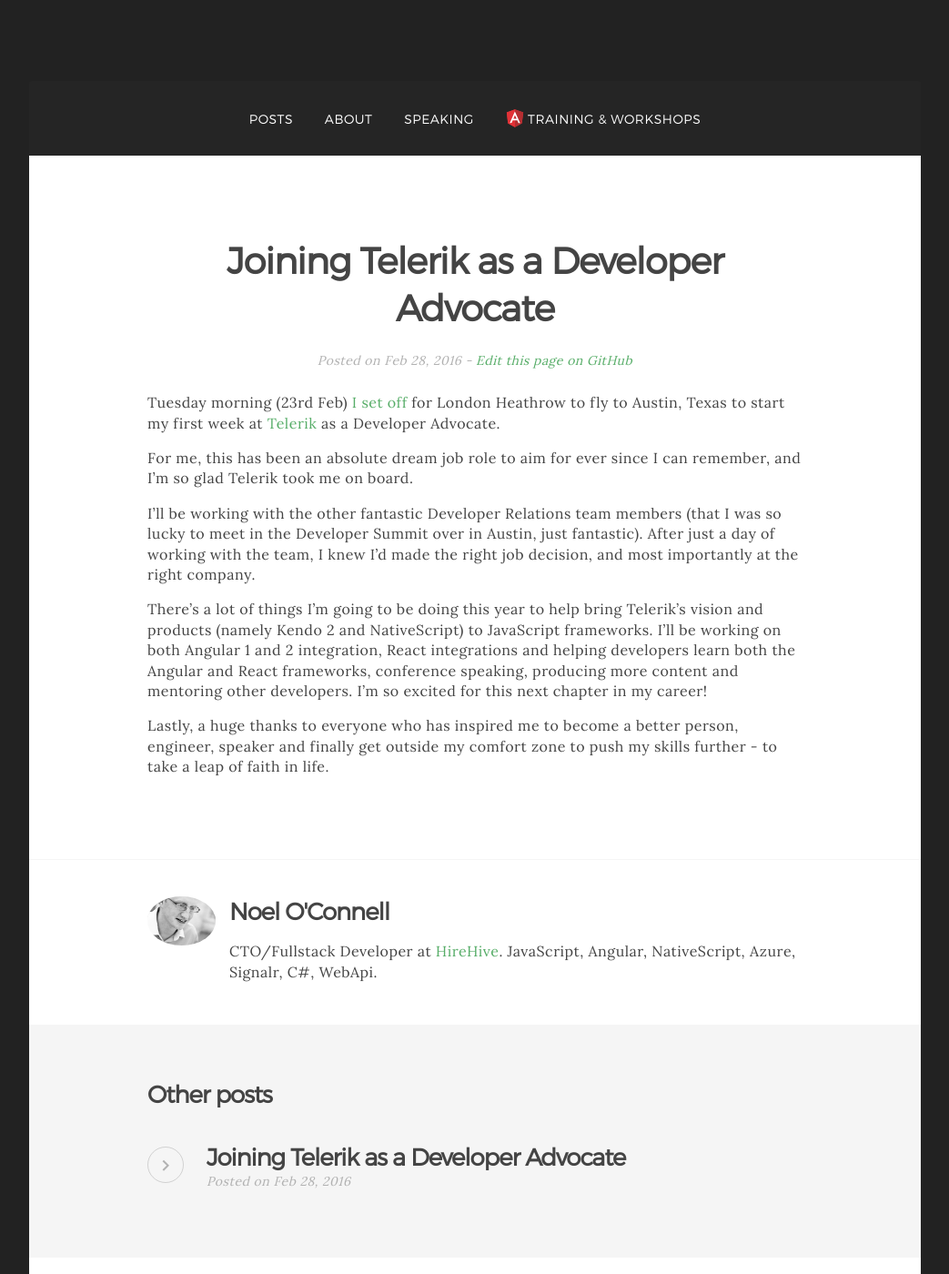
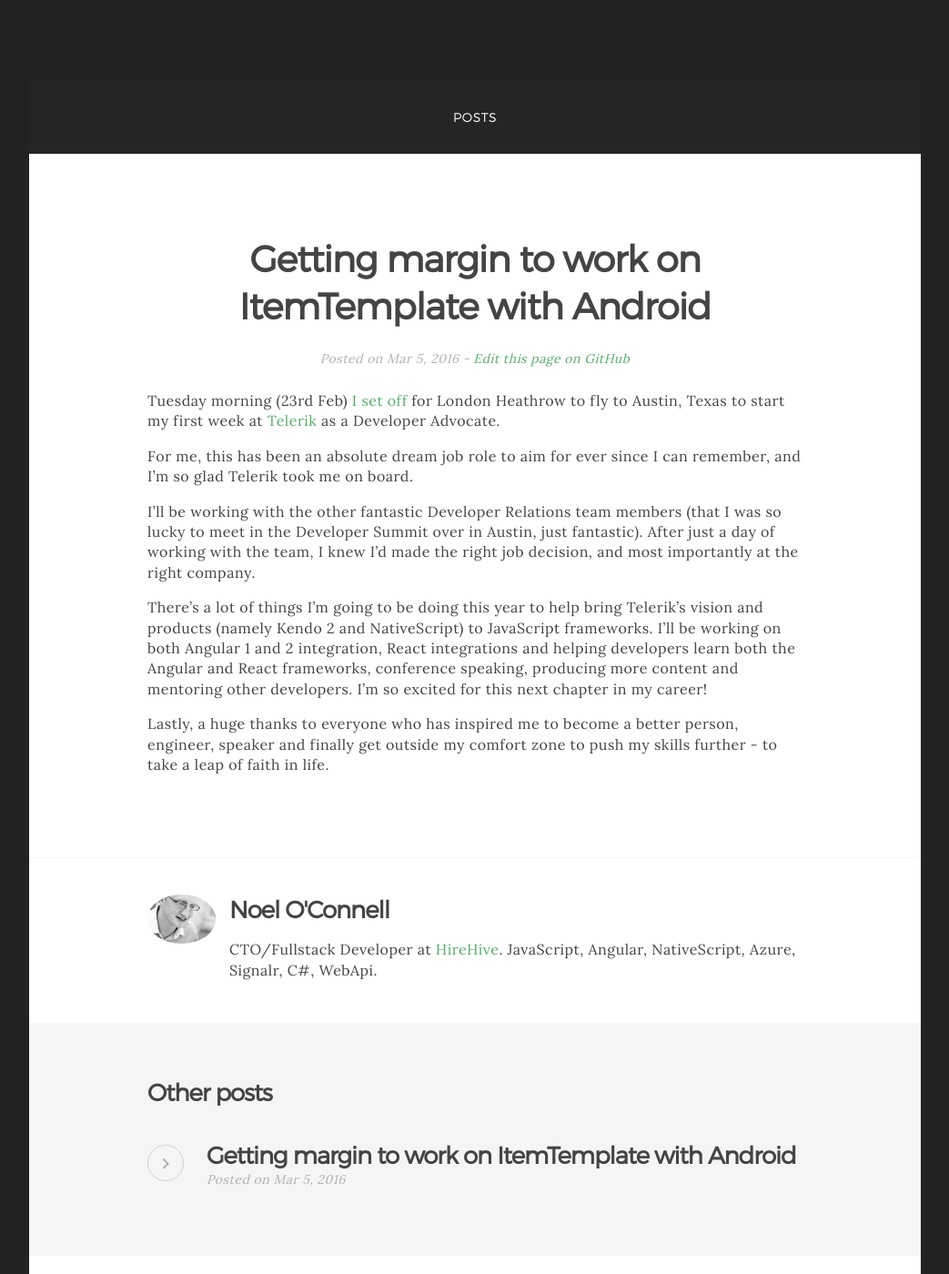
Before and after one commit to NoelOConnell/NoelOConnell.github.io, a Jekyll site: the page built from _posts/2016-03-05-nativescript-using-margin-on-ItemTemplate.md, in a window 1280 px wide and 1400 px high, scrolled down 211 px. Shown: the whole window at 91% size, without its empty margins (118-1161 px from the left). Built offline with Jekyll 4.4.1, drawn with Linux system fonts in a browser that asks for light colours; comment, search, counter and statistics services are not loaded.

Commit message:
Removed about and other pages

```diff
--- a/_includes/header.html
+++ b/_includes/header.html
@@ -19,21 +19,5 @@
     <li>
       <a href="/">Posts</a>
     </li>
-    <li>
-      <a href="/about.html">
-        About
-      </a>
-    </li>
-    <li>
-      <a href="/speaking.html">
-        Speaking
-      </a>
-    </li>
-    <li>
-      <a href="//voux.io">
-        <img src="{{ site.baseurl }}/img/icons/angular.svg" alt="" style="width: 20px;">
-        Training & Workshops
-      </a>
-    </li>
   </ul>
 </nav>
--- a/_posts/2016-02-28-joining-telerik-as-developer-advocate.md
+++ b/_posts/2016-03-05-nativescript-using-margin-on-ItemTemplate.md
@@ -1,8 +1,8 @@
 ---
 layout: post
-permalink: /joining-telerik-as-developer-advocate/
-title: Joining Telerik as a Developer Advocate
-path: 2016-02-28-joining-telerik-as-developer-advocate.md
+permalink: /2016-03-05-nativescript-using-margin-on-ItemTemplate/
+title: Getting margin to work on ItemTemplate with Android
+path: 2016-03-05-nativescript-using-margin-on-ItemTemplate.md
 ---
 
 Tuesday morning (23rd Feb) [I set off](https://twitter.com/toddmotto/status/702054975451561984) for London Heathrow to fly to Austin, Texas to start my first week at [Telerik](http://telerik.com) as a Developer Advocate.
```
